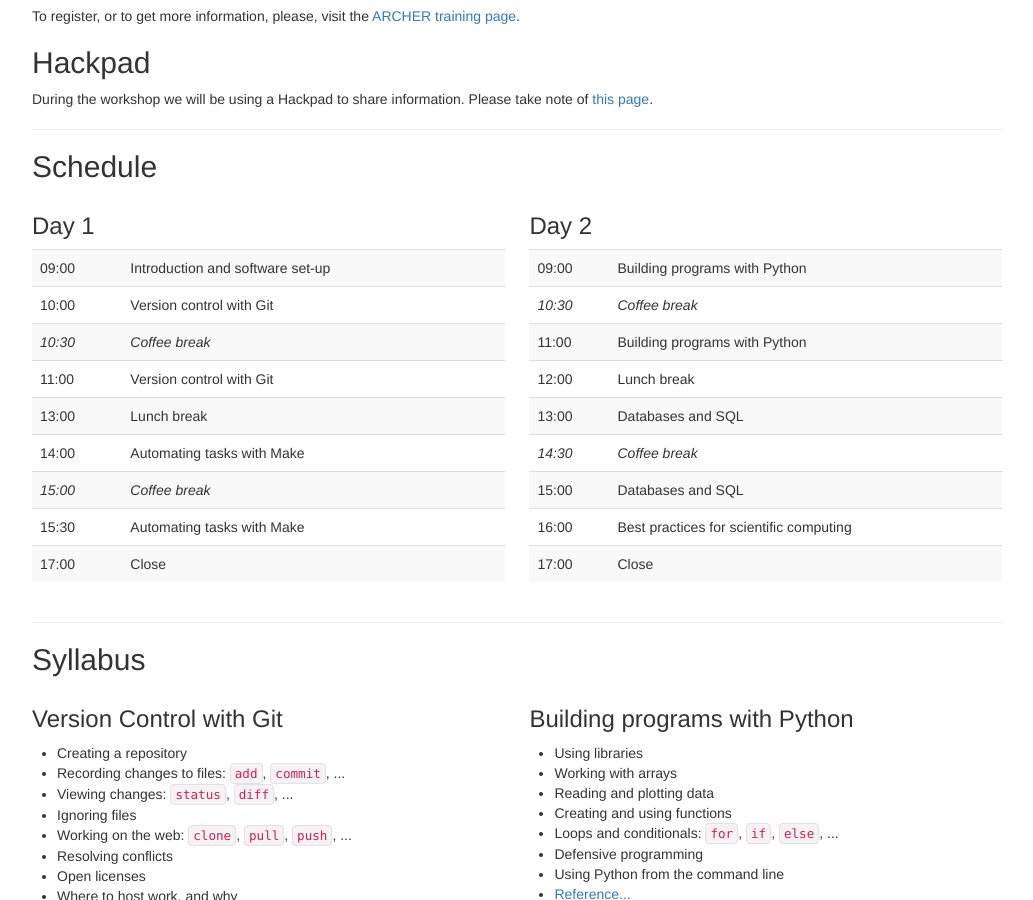
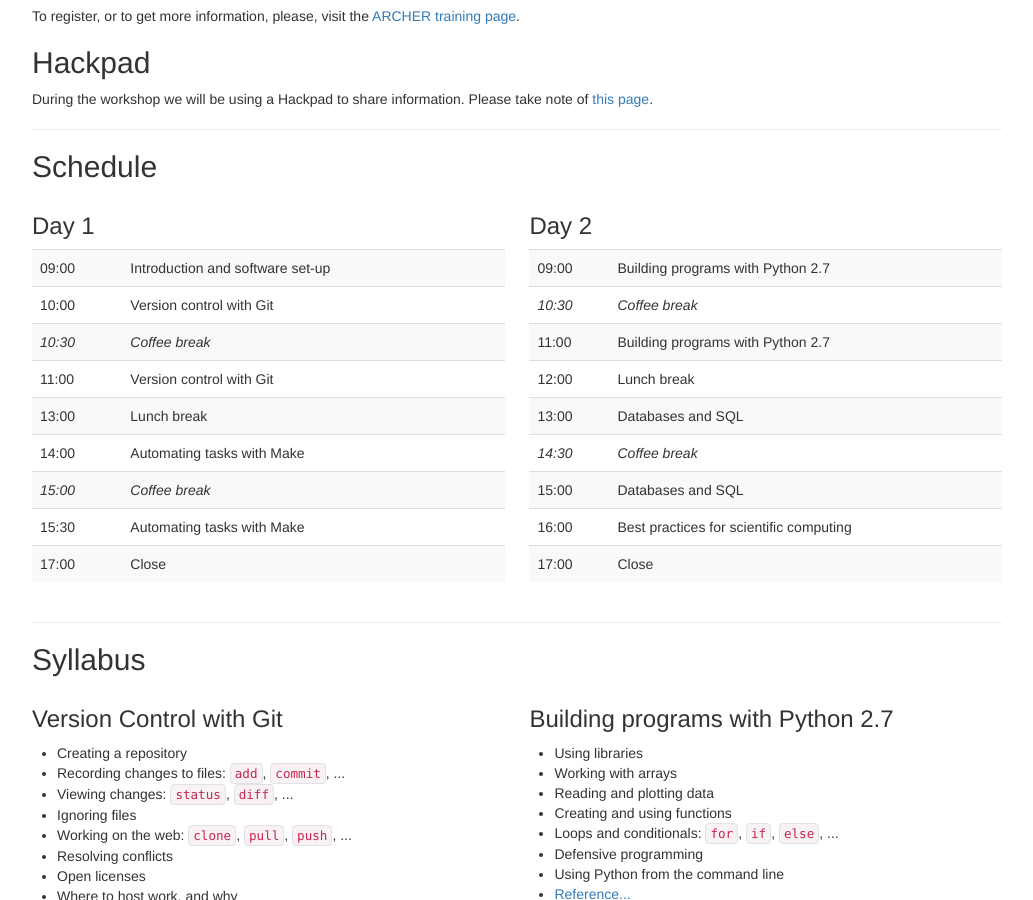
Before and after one commit to gperu/2016-06-09-Belfast, a Jekyll site: the page built from index.html, in a window 1280 px wide and 900 px high, scrolled down 879 px. Shown: the whole window, without its empty margins (168-1201 px from the left). Built offline with Jekyll 4.4.1, drawn with Linux system fonts in a browser that asks for light colours; some of the changed text lies outside the part shown.

Commit message:
"Python" replaced by "Python 2.7" references

```diff
--- a/index.html
+++ b/index.html
@@ -137,9 +137,9 @@ href="https://hackpad.com/ARCHER-SWC-EPCC-Feb2016-p93Xj6LacO2">this page</a>.
   <div class="span6">
     <h3>Day 2</h3>
     <table class="table table-striped">
-      <tr> <td>09:00</td> <td>Building programs with Python</td> </tr>
+      <tr> <td>09:00</td> <td>Building programs with Python 2.7</td> </tr>
       <tr> <td><em>10:30</em></td> <td><em>Coffee break</em></td> </tr>
-      <tr> <td>11:00</td> <td>Building programs with Python</td> </tr>
+      <tr> <td>11:00</td> <td>Building programs with Python 2.7</td> </tr>
       <tr> <td>12:00</td> <td>Lunch break</td> </tr>
       <tr> <td>13:00</td> <td>Databases and SQL</td> </tr>
       <tr> <td><em>14:30</em></td> <td><em>Coffee break</em></td> </tr>
@@ -169,7 +169,7 @@ href="https://hackpad.com/ARCHER-SWC-EPCC-Feb2016-p93Xj6LacO2">this page</a>.
     </ul>
   </div>
   <div class="span6">
-    <h3>Building programs with Python</h3>
+    <h3>Building programs with Python 2.7</h3>
     <ul>
       <li>Using libraries</li>
       <li>Working with arrays</li>
@@ -235,7 +235,7 @@ href="https://hackpad.com/ARCHER-SWC-EPCC-Feb2016-p93Xj6LacO2">this page</a>.
 <h2>Check your setup</h2>
 
 <p>
-  To check you have the correct version of Python:
+  To check you have the correct version of Python (2.7):
 </p>
 <ul>
   <li>
```
